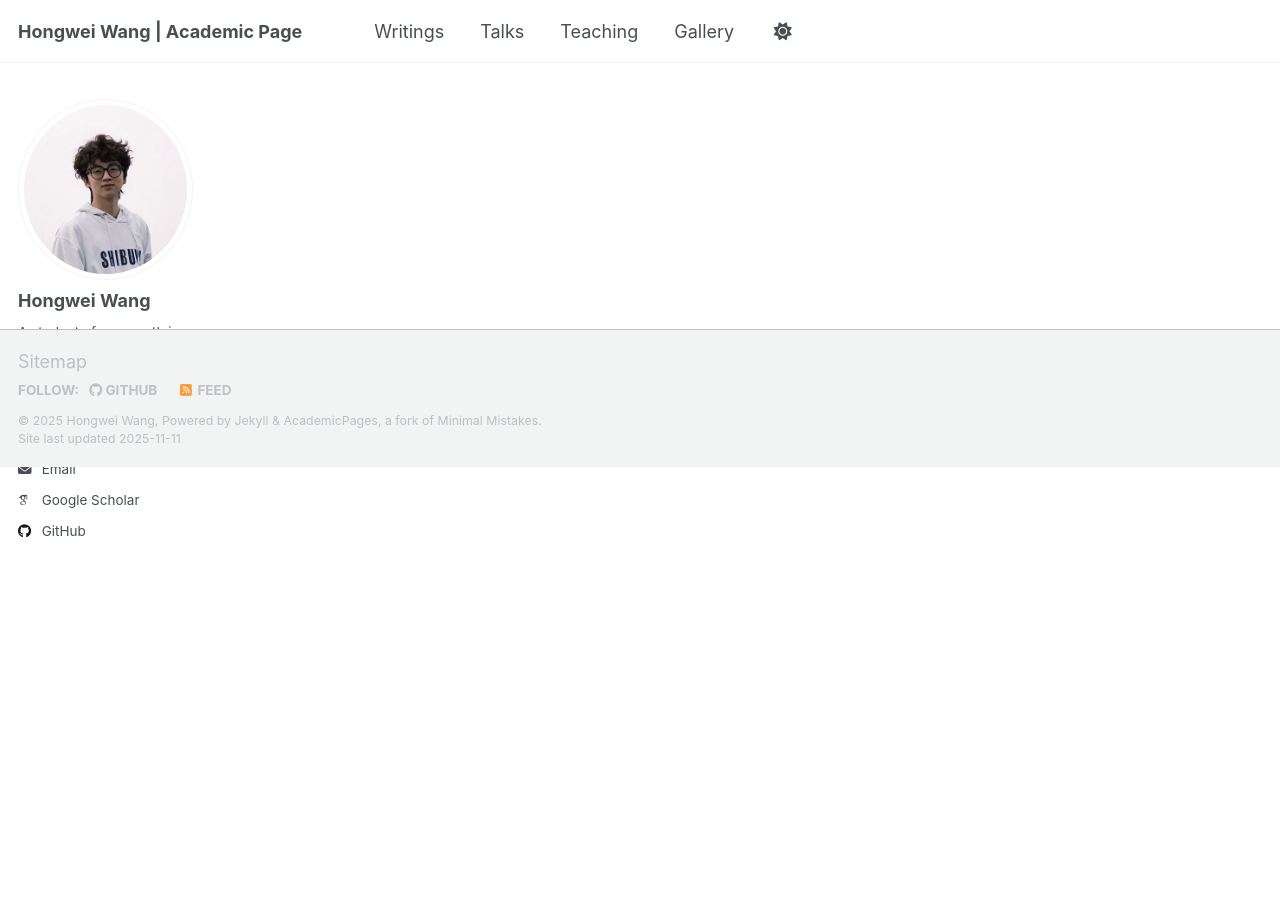
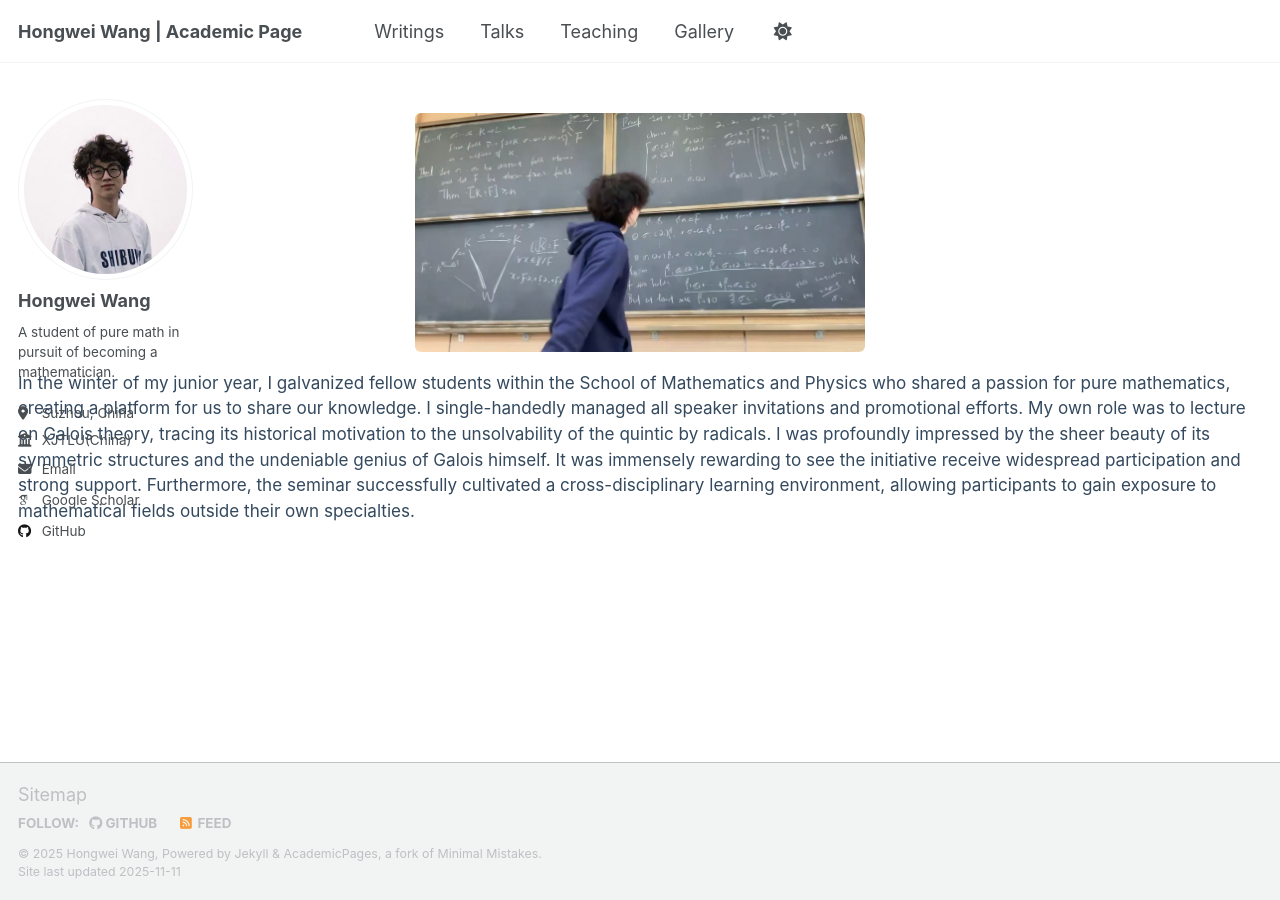
Before and after one commit to WangHongWei-AcademicPage/WangHongWei-AcademicPage.github.io, a Jekyll site: the page built from _pages/gallery.html, in a window 1280 px wide and 900 px high, scrolled down 3078 px. Built offline with Jekyll 4.4.1, drawn with Linux system fonts in a browser that asks for light colours; some web fonts are replaced; a script that is not in the unit is left out; some of the changed text lies outside the part shown.

Commit message:
Update gallery.html

```diff
--- a/_pages/gallery.html
+++ b/_pages/gallery.html
@@ -58,3 +58,14 @@ author_profile: true
     <p style="margin-top: 1em; color: #34495e; font-size: 0.95em; line-height: 1.5;">During my research on large-scale prime number visualization under Professor Pietro, I had the privilege of attending a lecture by Professor Yitang Zhang on his landmark work regarding the bounded gaps of prime numbers. He recounted his decades-long solitary pursuit—how he withdrew from the world, driven by an almost obsessive conviction and the purest intuition for mathematics, until he finally overcame this millennia-old challenge. His story served as a mirror, reflecting my own experience: those days and nights I spent plotting prime spirals and searching for their macroscopic patterns made me feel the same insignificance and solitude one faces before the vast universe of mathematics. At that moment, I came to a profound realization—from Professor Zhang’s extraordinary solitary courage, to every mathematics student’s lonely struggle with difficult problems deep into the night—mathematics has always been an arduous and solitary journey.</p>
   </div>
 </div>
+
+
+  <div class="gallery-item">
+    <div style="display: flex; align-items: baseline; margin-bottom: 1.2em;">
+      <h3 style="margin: 0; color: #2c3e50; font-size: 1.3em; font-weight: 600;">A pure math seminar that I independently founded and organized</h3>
+      <p style="margin: 0 0 0 10px; color: #7f8c8d; font-size: 0.85em; font-weight: 500; white-space: nowrap;">01/2025</p>
+    </div>
+    <img src="../assets/Galois.png" alt="Attending astronomy conference with Professor Pang's team" style="max-width: 450px; width: 90%; height: auto; display: block; margin: 0 auto; border-radius: 6px;">
+    <p style="margin-top: 1em; color: #34495e; font-size: 0.95em; line-height: 1.5;">In the winter of my junior year, I galvanized fellow students within the School of Mathematics and Physics who shared a passion for pure mathematics, creating a platform for us to share our knowledge. I single-handedly managed all speaker invitations and promotional efforts. My own role was to lecture on Galois theory, tracing its historical motivation to the unsolvability of the quintic by radicals. I was profoundly impressed by the sheer beauty of its symmetric structures and the undeniable genius of Galois himself. It was immensely rewarding to see the initiative receive widespread participation and strong support. Furthermore, the seminar successfully cultivated a cross-disciplinary learning environment, allowing participants to gain exposure to mathematical fields outside their own specialties.</p>
+  </div>
+</div>
```
